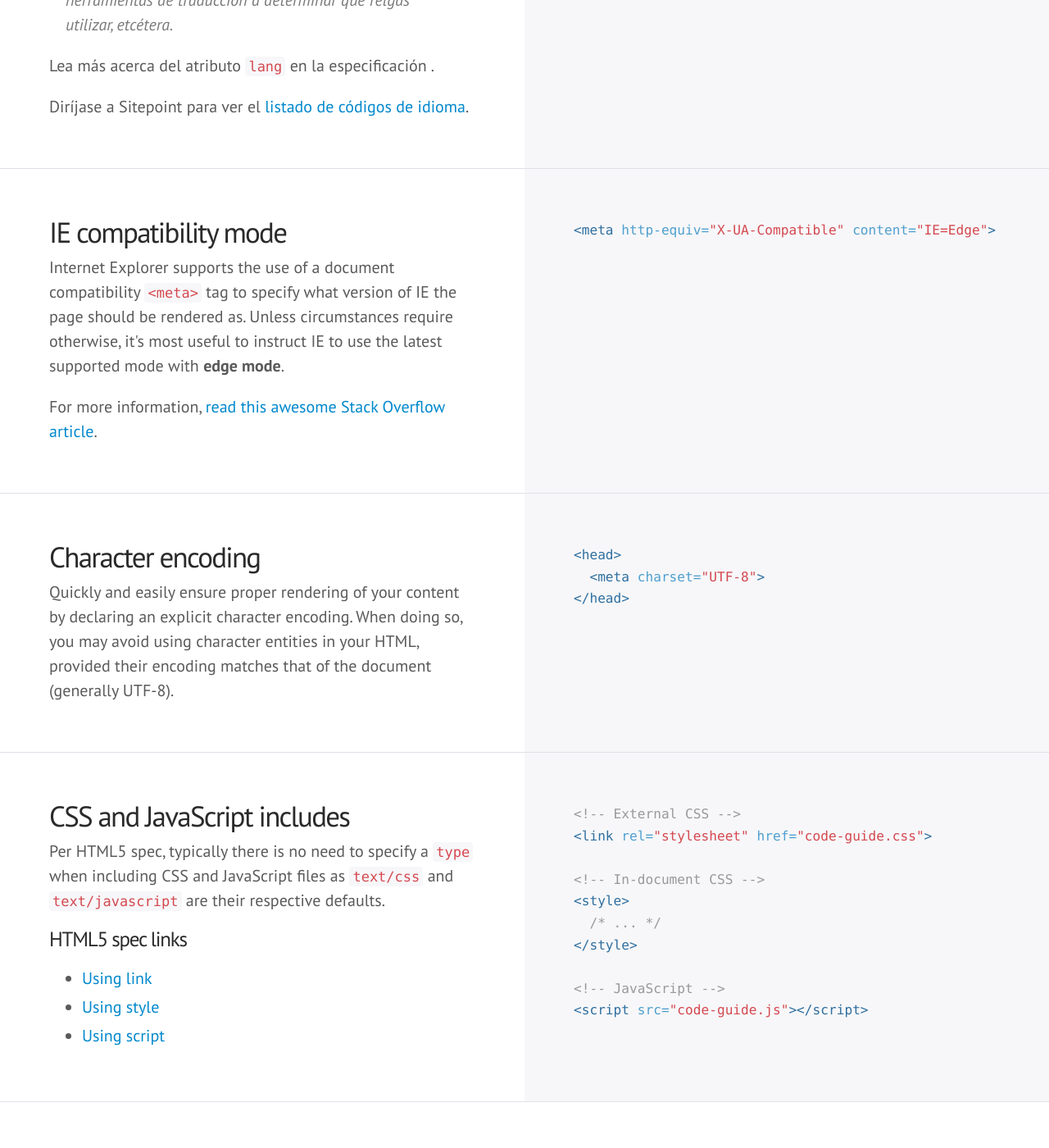
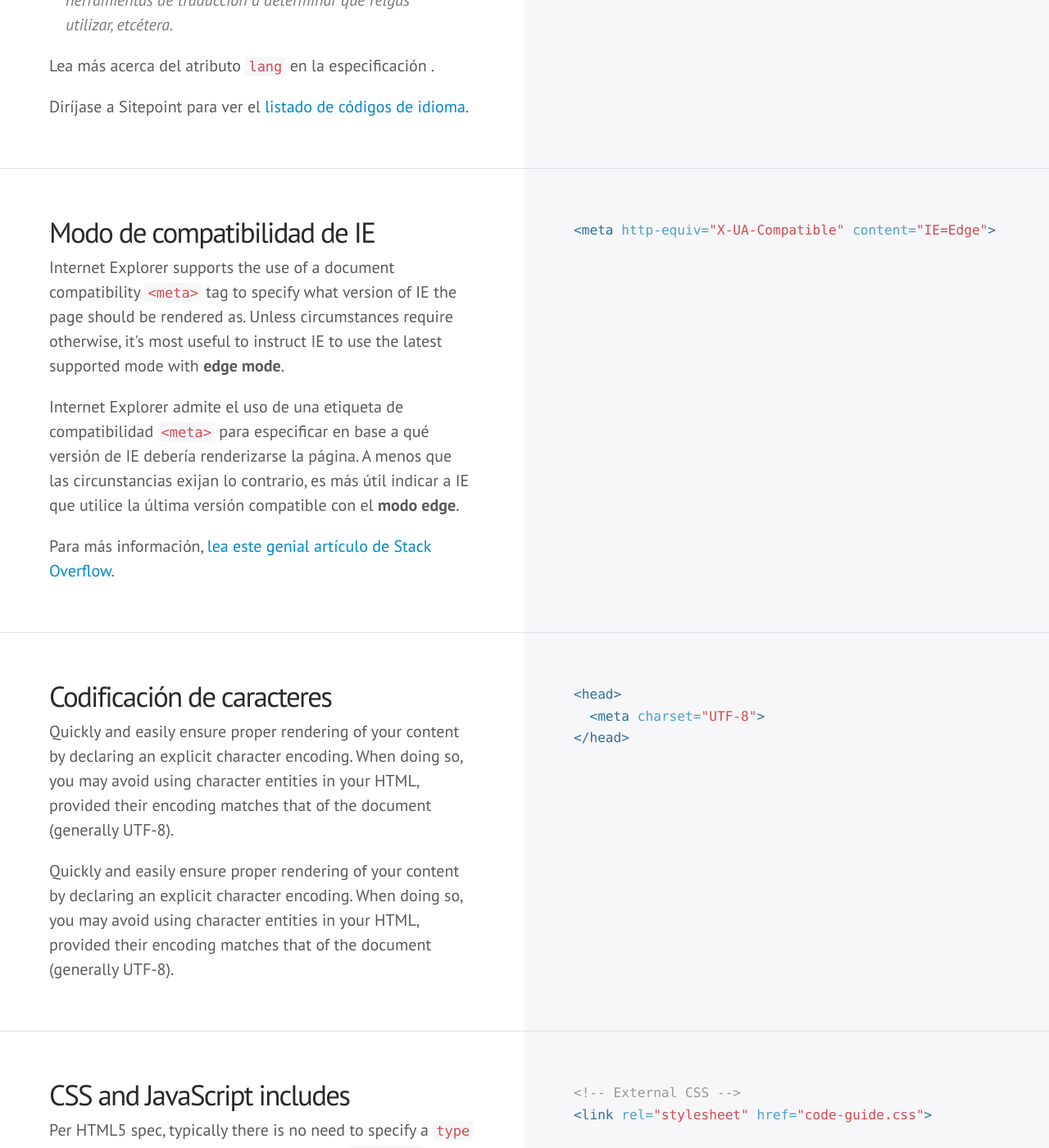
Before and after one commit to mdo/code-guide, a Jekyll site: the page built from index.html, in a window 1280 px wide and 1400 px high, scrolled down 2854 px. Shown: the whole window at 82% size. Built offline with Jekyll 4.4.1, drawn with Linux system fonts in a browser that asks for light colours; some web fonts are replaced; Markdown is read by kramdown in place of the engine named in the settings; comment, search, counter and statistics services are not loaded; some of the changed text lies outside the part shown.

Commit message:
Spanish Translation - Translated the point 'IE compatibility mode'

```diff
--- a/index.html
+++ b/index.html
@@ -105,9 +105,11 @@
 
 <div class="section" id="html-ie-compatibility-mode">
   <div class="col">
-    <h3>IE compatibility mode</h3>
+    <h3>Modo de compatibilidad de IE</h3>
     <p>Internet Explorer supports the use of a document compatibility <code>&lt;meta&gt;</code> tag to specify what version of IE the page should be rendered as. Unless circumstances require otherwise, it's most useful to instruct IE to use the latest supported mode with <strong>edge mode</strong>.</p>
-    <p>For more information, <a href="http://stackoverflow.com/questions/6771258/whats-the-difference-if-meta-http-equiv-x-ua-compatible-content-ie-edge-e">read this awesome Stack Overflow article</a>.</p>
+
+    <p>Internet Explorer admite el uso de una etiqueta de compatibilidad <code>&lt;meta&gt;</code> para especificar en base a qué versión de IE debería renderizarse la página. A menos que las circunstancias exijan lo contrario, es más útil indicar a IE que utilice la última versión compatible con el <strong>modo edge</strong>.</p>
+    <p>Para más información, <a href="http://stackoverflow.com/questions/6771258/whats-the-difference-if-meta-http-equiv-x-ua-compatible-content-ie-edge-e">lea este genial artículo de Stack Overflow</a>.</p>
   </div>
   <div class="col">
     {% highlight html %}{% include html/ie-compatibility-mode.html %}{% endhighlight %}
@@ -116,7 +118,8 @@
 
 <div class="section" id="html-encoding">
   <div class="col">
-    <h3>Character encoding</h3>
+    <h3>Codificación de caracteres</h3>
+    <p>Quickly and easily ensure proper rendering of your content by declaring an explicit character encoding. When doing so, you may avoid using character entities in your HTML, provided their encoding matches that of the document (generally UTF-8).</p>
     <p>Quickly and easily ensure proper rendering of your content by declaring an explicit character encoding. When doing so, you may avoid using character entities in your HTML, provided their encoding matches that of the document (generally UTF-8).</p>
   </div>
   <div class="col">
```
Also changed, not shown: other parts of index.html (+1 -1 lines).
